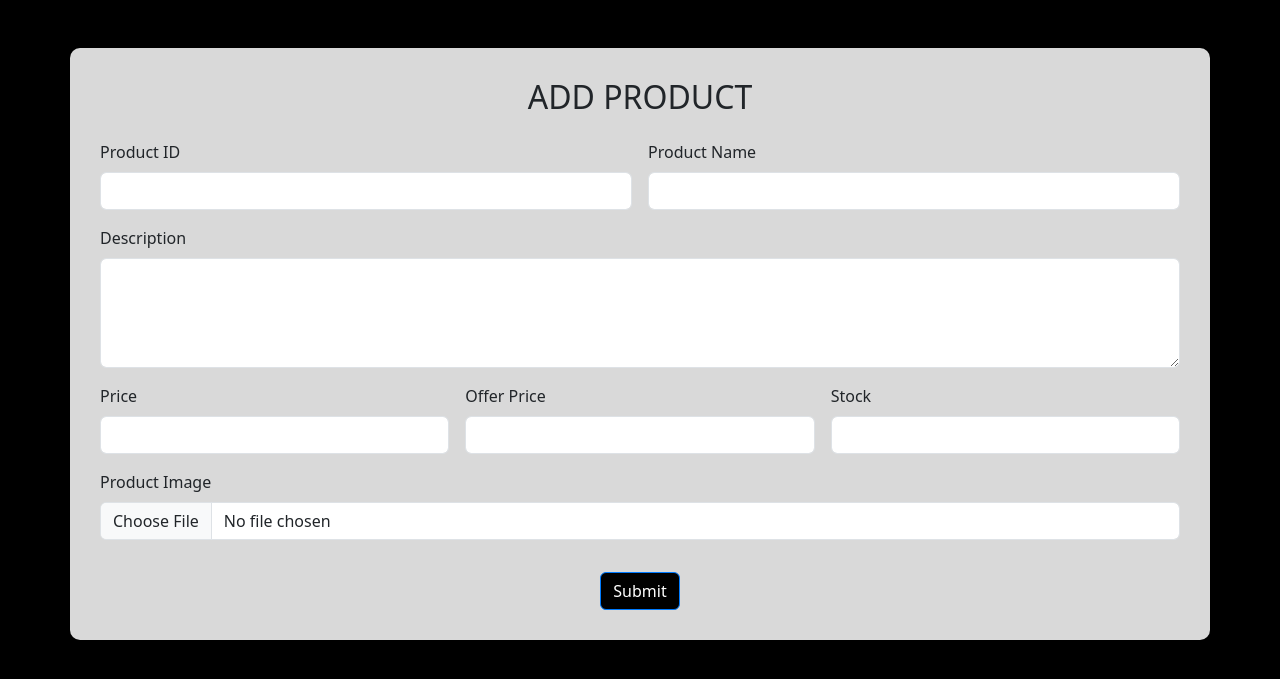
After one commit to deepakpk7/E_Commerce, a Django app: page /add_pro in a window 1280 px wide. The commit adds this page. Shown: the top 679 px of the page. Run offline with Django 5.2, Linux system fonts and the light colour scheme.

Commit message:
add product page

```diff
--- a/eshop/app/urls.py
+++ b/eshop/app/urls.py
@@ -6,6 +6,7 @@ urlpatterns = [
     path('',views.e_shop_login),
     path('register',views.register),
     path('shop_home',views.shop_home),
+    path('add_pro',views.add_product),
     path('logout',views.e_shop_logout),
 
 ]
--- a/eshop/app/views.py
+++ b/eshop/app/views.py
@@ -24,13 +24,17 @@ def e_shop_login(req):
 def register(req):
     return render(req,'register.html')
 
-def e_shop_logout(req):
-    logout(req)
-    req.session.flush() #Delete session
-    return redirect(e_shop_login)
 
 def shop_home(req):
     if 'shop' in req.session:
         return render(req,'shop/home.html')
     else:
         return redirect(e_shop_login)
+
+def add_product(req):
+    return render(req,'shop/add_product.html')
+
+def e_shop_logout(req):
+    logout(req)
+    req.session.flush() #Delete session
+    return redirect(e_shop_login)
--- /dev/null
+++ b/eshop/template/shop/add_product.html
@@ -0,0 +1,81 @@
+<!DOCTYPE html>
+<html lang="en">
+<head>
+    {% load static %}
+    <meta charset="UTF-8">
+    <meta name="viewport" content="width=device-width, initial-scale=1.0">
+    <title>ADD PRODUCT</title>
+    <link href="https://cdn.jsdelivr.net/npm/bootstrap@5.3.0/dist/css/bootstrap.min.css" rel="stylesheet">
+    <style>
+        body {
+            background-color: black;
+        }
+
+        .container {
+            background-color: rgba(255, 255, 255, 0.85);
+            padding: 30px;
+            border-radius: 10px;
+            box-shadow: 0px 4px 8px rgba(0, 0, 0, 0.1);
+        }
+
+        .btn-primary {
+            background-color: #000000;
+            border-color: #007bff;
+        }
+        .btn-primary:hover {
+            background-color: #5e61be;
+            border-color: #0056b3;
+        }
+    </style>
+</head>
+<body>
+
+    <div class="container my-5">
+        <h2 class="text-center mb-4">ADD PRODUCT</h2>
+
+        <form action="" method="POST" class="row g-3">
+            {% csrf_token %}
+            <div class="col-md-6">
+                <label for="pid" class="form-label">Product ID</label>
+                <input type="text" class="form-control" id="pid" name="pid" required>
+            </div>
+
+            <div class="col-md-6">
+                <label for="name" class="form-label">Product Name</label>
+                <input type="text" class="form-control" id="name" name="name" required>
+            </div>
+
+            <div class="col-12">
+                <label for="dis" class="form-label">Description</label>
+                <textarea class="form-control" id="dis" name="dis" rows="4" required></textarea>
+            </div>
+
+            <div class="col-md-4">
+                <label for="price" class="form-label">Price</label>
+                <input type="number" class="form-control" id="price" name="price" required>
+            </div>
+
+            <div class="col-md-4">
+                <label for="offer_price" class="form-label">Offer Price</label>
+                <input type="number" class="form-control" id="offer_price" name="offer_price">
+            </div>
+
+            <div class="col-md-4">
+                <label for="stock" class="form-label">Stock</label>
+                <input type="number" class="form-control" id="stock" name="stock" required>
+            </div>
+
+            <div class="col-12">
+                <label for="img" class="form-label">Product Image</label>
+                <input type="file" class="form-control" id="img" name="img" required>
+            </div>
+
+            <div class="col-12 text-center">
+                <button type="submit" class="btn btn-primary mt-3">Submit</button>
+            </div>
+        </form>
+    </div>
+
+<script src="https://cdn.jsdelivr.net/npm/bootstrap@5.3.0/dist/js/bootstrap.bundle.min.js"></script>
+</body>
+</html>
--- a/eshop/template/shop/home.html
+++ b/eshop/template/shop/home.html
@@ -10,17 +10,17 @@
 <body>
     <nav class="navbar navbar-expand-sm bg-dark navbar-dark fixed-top">
         <div class="container-fluid">
-          <a class="navbar-brand" href="#">E_shop</a>
+          <a class="navbar-brand" href="">E_shop</a>
           <button class="navbar-toggler" type="button" data-bs-toggle="collapse" data-bs-target="#collapsibleNavbar">
             <span class="navbar-toggler-icon"></span>
           </button>
           <div class="collapse navbar-collapse" id="collapsibleNavbar">
             <ul class="navbar-nav">
               <li class="nav-item">
-                <a class="nav-link" href="#">Home</a>
+                <a class="nav-link" href="">Home</a>
               </li>
               <li class="nav-item">
-                <a class="nav-link" href="#">Add Product</a>
+                <a class="nav-link" href="add_pro">Add Product</a>
               </li>
               <li class="nav-item">
                 <a class="nav-link" href="logout">Logout</a>
```
Also changed, not shown: eshop/app/migrations/0001_initial.py, eshop/db.sqlite3.
